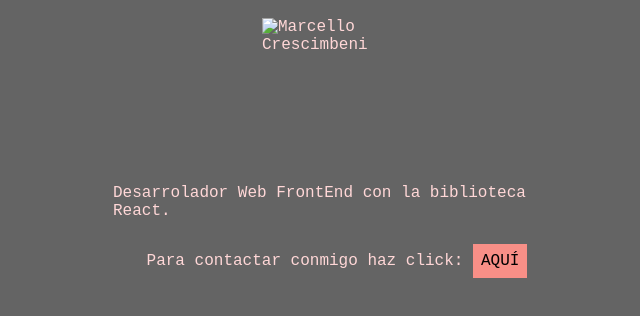
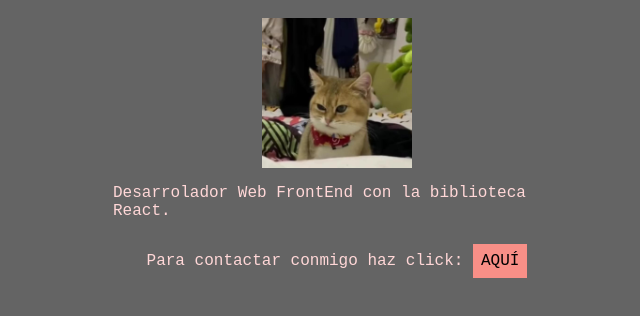
Before and after one commit to MarcelloCQ/Portfolio, a plain HTML site: page index.html in a window 1280 px wide. Shown: the part 288-604 px from the top of the page, without its empty margins (303-943 px from the left). Drawn offline with Linux system fonts and the light colour scheme; the site is published under a folder, as on GitHub Pages, so addresses that start at the root find nothing.

Commit message:
modificacion

```diff
--- a/index.html
+++ b/index.html
@@ -33,7 +33,7 @@
 
 <body class="body">
   <h1>Marcello Crescimbeni</h1>
-  <img src="/imagenes/Marce.jpg" alt="Marcello Crescimbeni" style="height: 150px; width: 150px;">
+  <img src="./imagenes/Marce.jpg" alt="Marcello Crescimbeni" style="height: 150px; width: 150px;">
   <p>Desarrolador Web FrontEnd con la biblioteca React.</p>
   <p>Para contactar conmigo haz click: <a href="https://www.linkedin.com/in/giosue-marcello-crescimbeni-queija-54a858112/" target="_blank" class="link">AQUÍ</a></p>
 </body>
```
